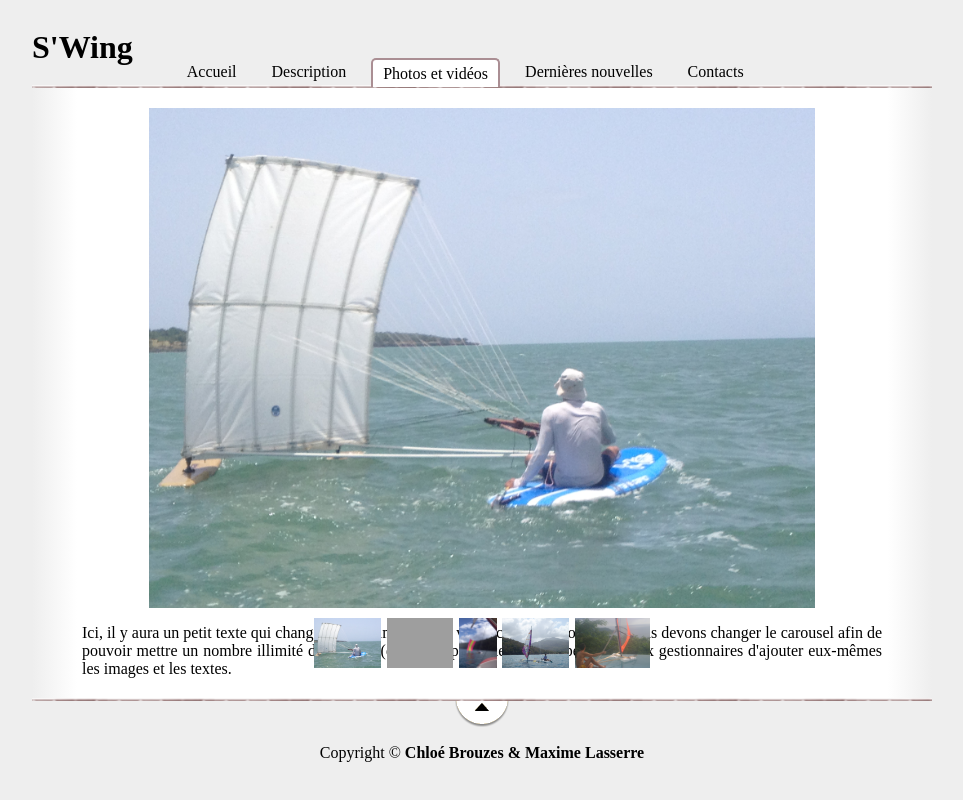
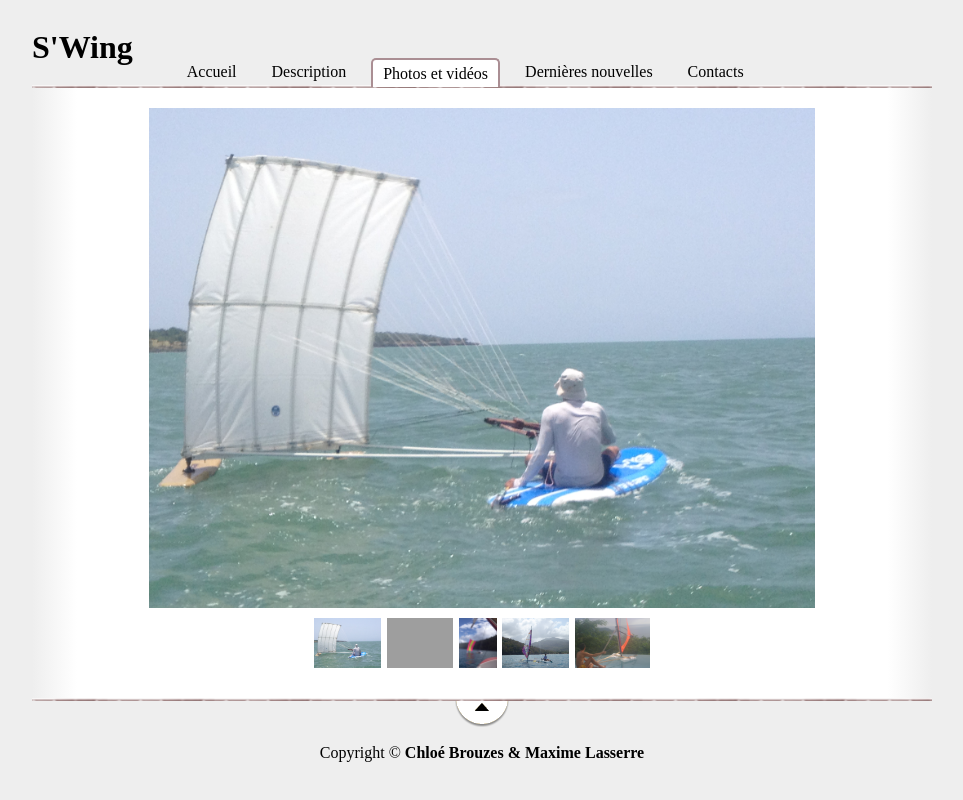
Before and after one commit to evermax/swing, a PHP site: page /images.php in a window 1280 px wide. Shown: the whole page, without its empty margins (158-1121 px from the left). Run offline with PHP 8.4, Linux system fonts and the light colour scheme; grey boxes are pictures that could not be loaded.

Commit message:
Suppression texte 'images.php'

```diff
--- a/images.php
+++ b/images.php
@@ -44,8 +44,6 @@
                         <a href="#item-4" class="control-button"><img src="images/img4.jpg" alt="Voilure" /></a>
                         <a href="#item-5" class="control-button"><img src="images/img5.jpg" alt="Voilure" /></a>
                     </div>
-
-                    <p>Ici, il y aura un petit texte qui changera avec l'image ou la vidéo courante. Pour cela, nous devons changer le carousel afin de pouvoir mettre un nombre illimité d'éléments (du moins plus que 5) et de permettre aux gestionnaires d'ajouter eux-mêmes les images et les textes.</p>
                 </div>
             </div>
             <?php include("footer.php"); ?>
```
